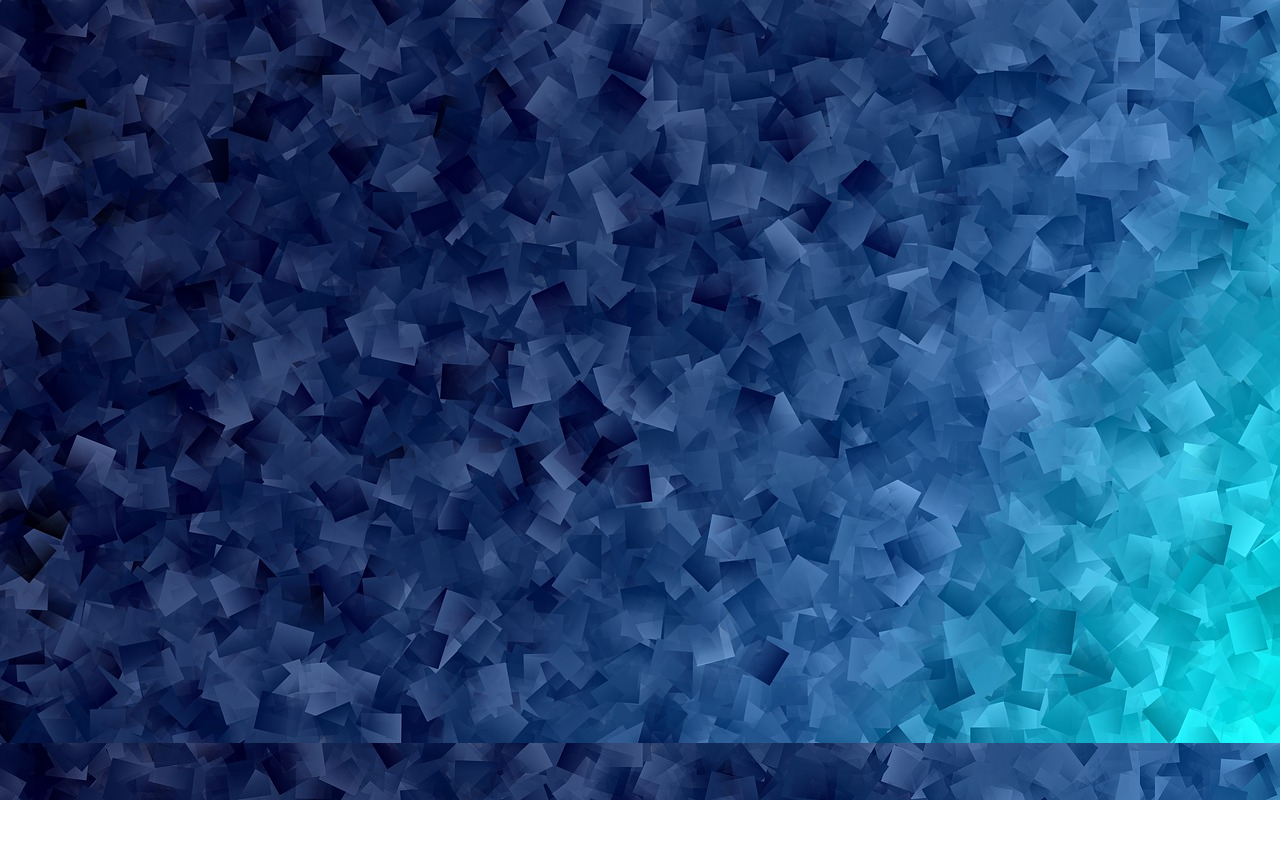
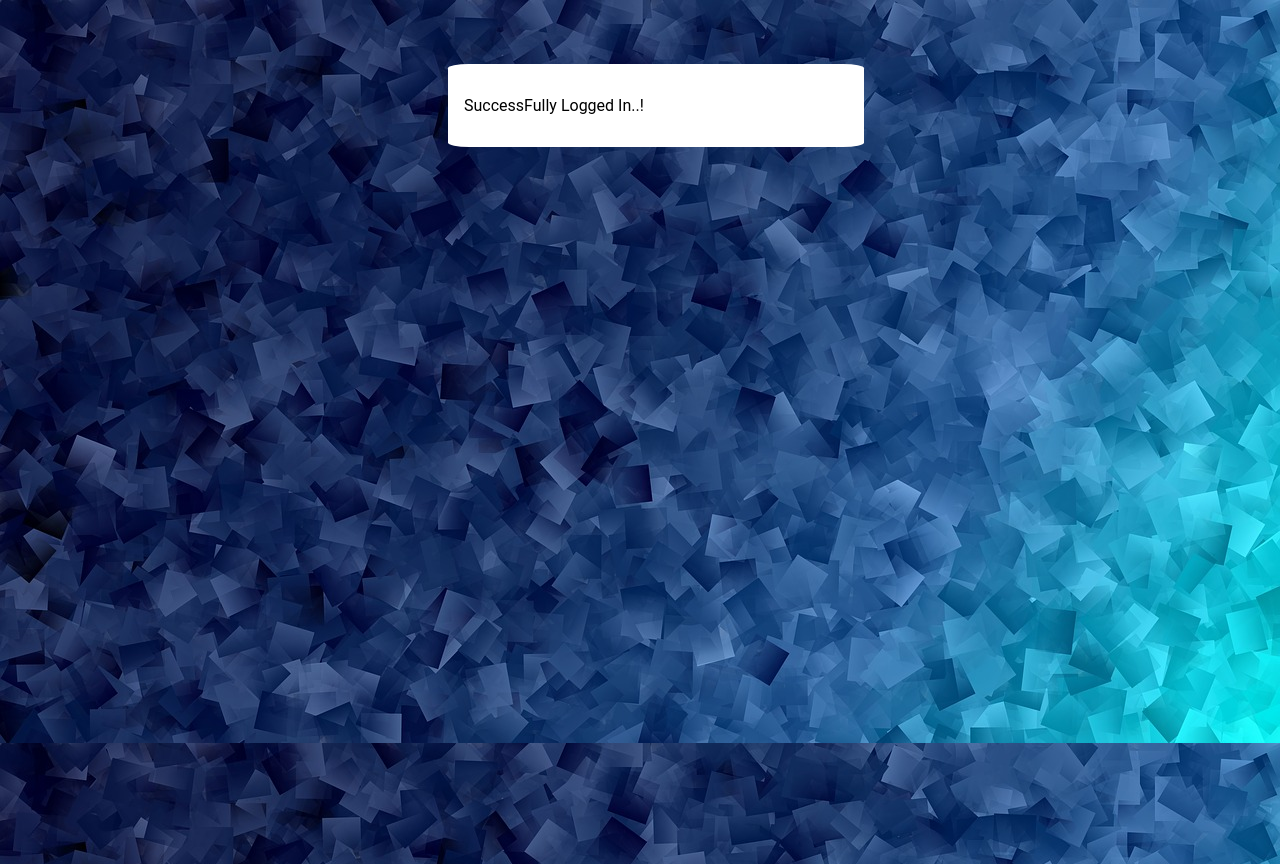
Before and after one commit to TechKarnan/PKI_Login, an Angular app: page /home in a window 1280 px wide. Before the commit this address led to /. Before the commit the page ends 800 px from the top, so only its background shows below. Built offline with nearby package versions, Linux system fonts and the light colour scheme.

Commit message:
routing changes

```diff
--- a/src/app/app-routing.module.ts
+++ b/src/app/app-routing.module.ts
@@ -1,9 +1,12 @@
 import { NgModule } from '@angular/core';
 import { RouterModule, Routes } from '@angular/router';
 import { LoginComponent } from './login/login.component';
+import { HomePageComponent } from './home-page/home-page.component';
 
 const routes: Routes = [
-  {path:"",component:LoginComponent}
+  {path:"",component:LoginComponent},
+  {path:"home",component:HomePageComponent},
+  {path:"**",component:LoginComponent}
 ];
 
 @NgModule({
--- a/src/app/app.module.ts
+++ b/src/app/app.module.ts
@@ -5,11 +5,13 @@ import { HttpClientModule } from '@angular/common/http';
 import { AppRoutingModule } from './app-routing.module';
 import { AppComponent } from './app.component';
 import { LoginComponent } from './login/login.component';
+import { HomePageComponent } from './home-page/home-page.component';
 
 @NgModule({
   declarations: [
     AppComponent,
-    LoginComponent
+    LoginComponent,
+    HomePageComponent
   ],
   imports: [
     BrowserModule,
--- /dev/null
+++ b/src/app/home-page/home-page.component.css
@@ -0,0 +1,8 @@
+.container {
+    padding: 16px;
+    margin: 35%;
+    margin-top:5%;
+    width: 30%;
+    background:white;
+    border-radius: 5%;
+  }
--- /dev/null
+++ b/src/app/home-page/home-page.component.html
@@ -0,0 +1,4 @@
+
+<div class="container">
+<p>SuccessFully Logged In..!</p>
+</div>
--- a/src/app/login/login.component.ts
+++ b/src/app/login/login.component.ts
@@ -1,6 +1,7 @@
 import { Component, OnInit } from '@angular/core';
 import { HttpService } from '../http-service';
 import { AuthenticateModel } from '../models/authenticateModel';
+import { Router } from '@angular/router';
 
 @Component({
   selector: 'app-login',
@@ -9,10 +10,14 @@ import { AuthenticateModel } from '../models/authenticateModel';
 })
 export class LoginComponent implements OnInit {
 
-  constructor(private http:HttpService){
+  constructor(private http:HttpService,private router:Router){
   }
 
   ngOnInit(): void {
+  }
+
+  navigate(){
+    this.router.navigateByUrl("home");
   }
 
   onLogin(){
@@ -44,6 +49,7 @@ export class LoginComponent implements OnInit {
           this.getStatusApi(respcode);
         }else{
           console.log(data);
+          this.router.navigateByUrl("home");
         }
       },(err)=>{
         if(err.error.errorCd =="3105"){
```
Also changed, not shown: src/app/home-page/home-page.component.ts (added, +10 -0 lines), 1 other file (tests, documents, lock files or other folders).
